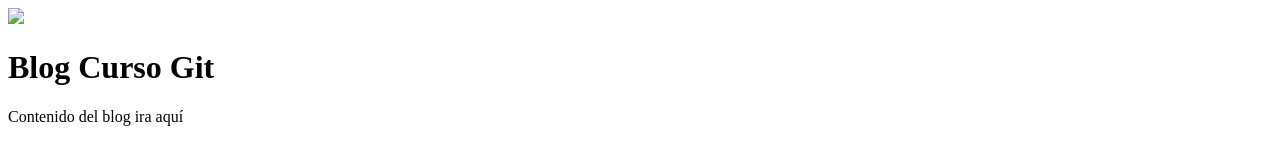
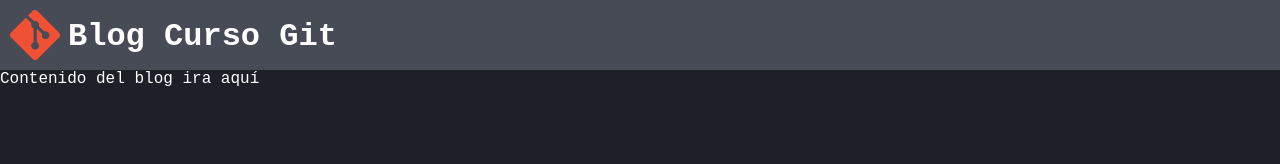
Before and after one commit to thekarvanak/curso-git, a plain HTML site: page index.html in a window 1280 px wide. Drawn offline with Linux system fonts and the light colour scheme; a web font is replaced by a local one.

Commit message:
Create navbar

```diff
--- a/index.html
+++ b/index.html
@@ -7,12 +7,12 @@
     <link rel="preconnect" href="https://fonts.googleapis.com">
     <link rel="preconnect" href="https://fonts.gstatic.com" crossorigin>
     <link href="https://fonts.googleapis.com/css2?family=Overpass+Mono&display=swap" rel="stylesheet">
-    <link rel="stylsheet" href="style.css">
+    <link rel="stylesheet" href="style.css">
     <title>Blog Curso Git</title>
 </head>
 <body>
-    <div>
-        <img src="img/git_logo.png">
+    <div class="bar">
+        <img class="logo" src="img/git_logo.png">
         <h1>Blog Curso Git</h1>
     </div>
     <div>
--- /dev/null
+++ b/style.css
@@ -0,0 +1,23 @@
+body {
+    background-color: #1d2127;
+    color: #fff;
+    font-family: "Overpass mono", monospace;
+    padding: 0;
+    margin: 0;
+}
+
+h1 {
+    margin: 0 0 0 8px;
+    padding-top: 8px;
+}
+
+.bar {
+    background-color: #464b55;
+    padding: 10px;
+    display: flex;
+}
+
+.logo {
+    width: 50px;
+    height: 50px;
+}
```
Also changed, not shown: img/git_logo.png (added).
